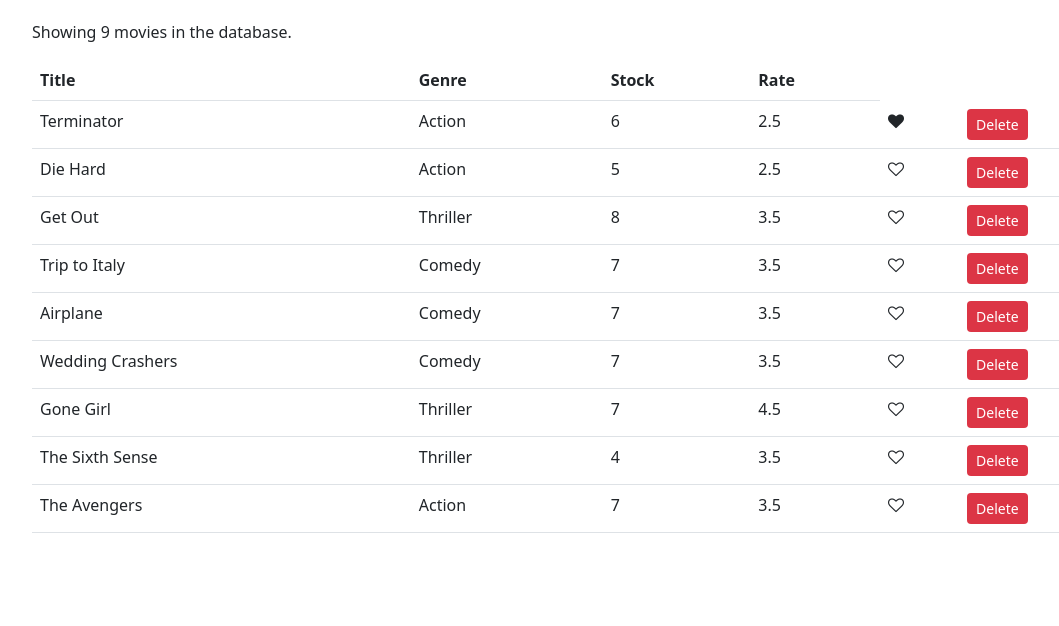
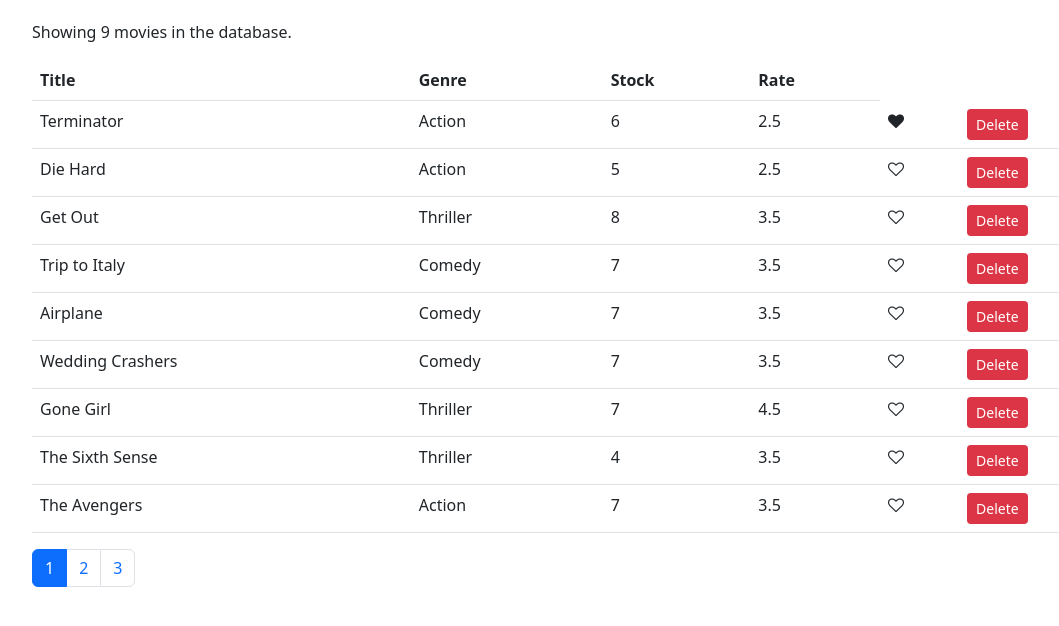
Before and after one commit to mhemanthkmr/vidly-react, a React (Create React App) app: page / in a window 1280 px wide. Shown: the top 626 px of the page, without its empty margins (50-1109 px from the left). Built offline with nearby package versions, Linux system fonts and the light colour scheme.

Commit message:
Active class Intefrated

```diff
--- a/package.json
+++ b/package.json
@@ -8,6 +8,7 @@
     "@testing-library/user-event": "^13.5.0",
     "bootstrap": "^5.2.0",
     "font-awesome": "^4.7.0",
+    "lodash": "^4.17.10",
     "react": "^18.2.0",
     "react-dom": "^18.2.0",
     "react-scripts": "5.0.1",
--- a/src/components/moviesComponent.jsx
+++ b/src/components/moviesComponent.jsx
@@ -1,9 +1,12 @@
 import React, { Component } from "react";
 import { getMovies } from "../services/fakeMovieService";
 import Like from "./likeComponent";
+import Pagination from "./pagination";
 class Movies extends Component {
   state = {
     movies: getMovies(),
+    pageSize: 4,
+    currentPage: 1,
   };
   handleLike = (movie) => {
     const movies = [...this.state.movies];
@@ -16,8 +19,12 @@
     const movies = this.state.movies.filter((m) => m._id !== movie._id);
     this.setState({ movies: movies });
   };
+  handlePageChange = (page) => {
+    this.setState({ currentPage: page });
+  };
   render() {
     const { length } = this.state.movies;
+    const { pageSize, currentPage } = this.state;
     if (length === 0) {
       return <p>There is No Movies in the Database.</p>;
     }
@@ -58,6 +65,12 @@
             ))}
           </tbody>
         </table>
+        <Pagination
+          itemsCount={length}
+          pageSize={pageSize}
+          currentPage={currentPage}
+          onPageChange={this.handlePageChange}
+        />
       </React.Fragment>
     );
   }
--- /dev/null
+++ b/src/components/pagination.jsx
@@ -0,0 +1,26 @@
+import React from "react";
+import _ from "lodash";
+const Pagination = (props) => {
+  const { itemsCount, pageSize, onPageChange, currentPage } = props;
+  const pageCount = Math.ceil(itemsCount / pageSize);
+  if (pageCount === 1) return null;
+  const pages = _.range(1, pageCount + 1);
+  return (
+    <nav>
+      <ul className="pagination">
+        {pages.map((m) => (
+          <li
+            key={m}
+            className={m === currentPage ? "page-item active" : "page-item"}
+          >
+            <a onClick={() => onPageChange(m)} className="page-link" href="#/">
+              {m}
+            </a>
+          </li>
+        ))}
+      </ul>
+    </nav>
+  );
+};
+
+export default Pagination;
```
Also changed, not shown: 1 other file (tests, documents, lock files or other folders).
